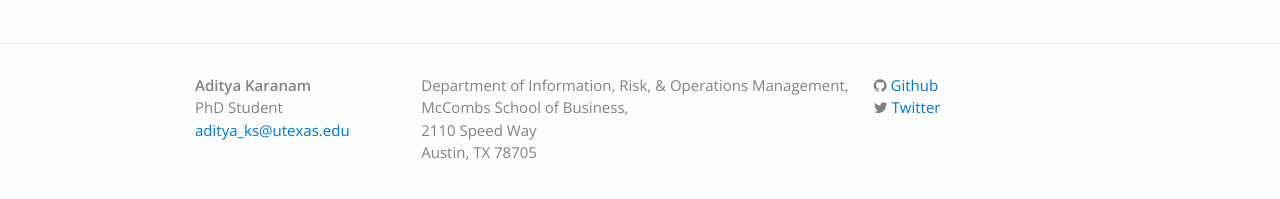
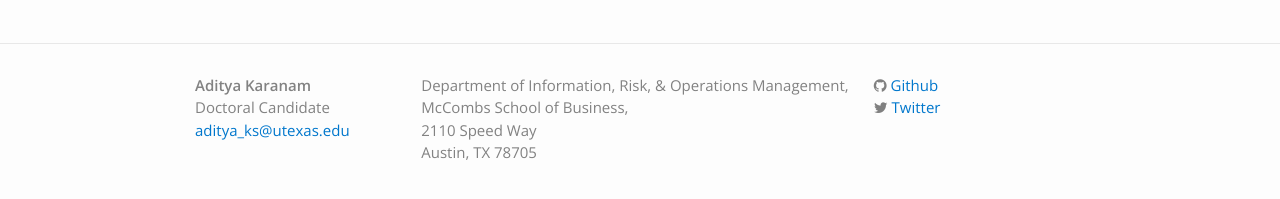
Before and after one commit to askaranam/askaranam.github.io, a Jekyll site: the page built from index.html, in a window 1280 px wide. Shown: the part 464-663 px from the top of the page. Built offline with Jekyll 4.4.1, drawn with Linux system fonts in a browser that asks for light colours; nearby versions of some CDN libraries; some web fonts are replaced.

Commit message:
Update _config.yml

```diff
--- a/_config.yml
+++ b/_config.yml
@@ -16,7 +16,7 @@ markdown: kramdown
 
 # Other options
 permalink: blog/:year/:month/:title/
-jobtitle: "PhD Student"
+jobtitle: "Doctoral Candidate"
 excerpt_separator: "<!--more-->"
 
 # SEO stuff
```
